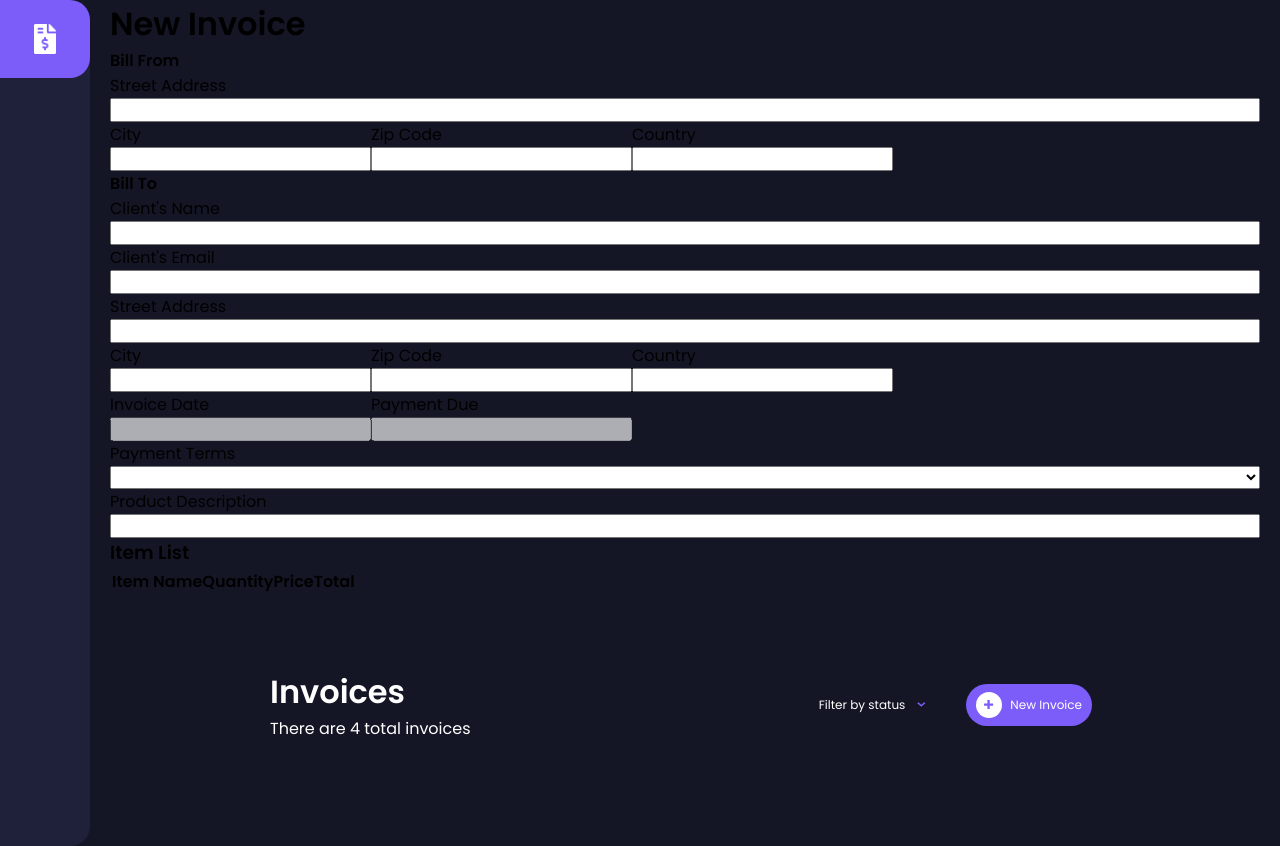
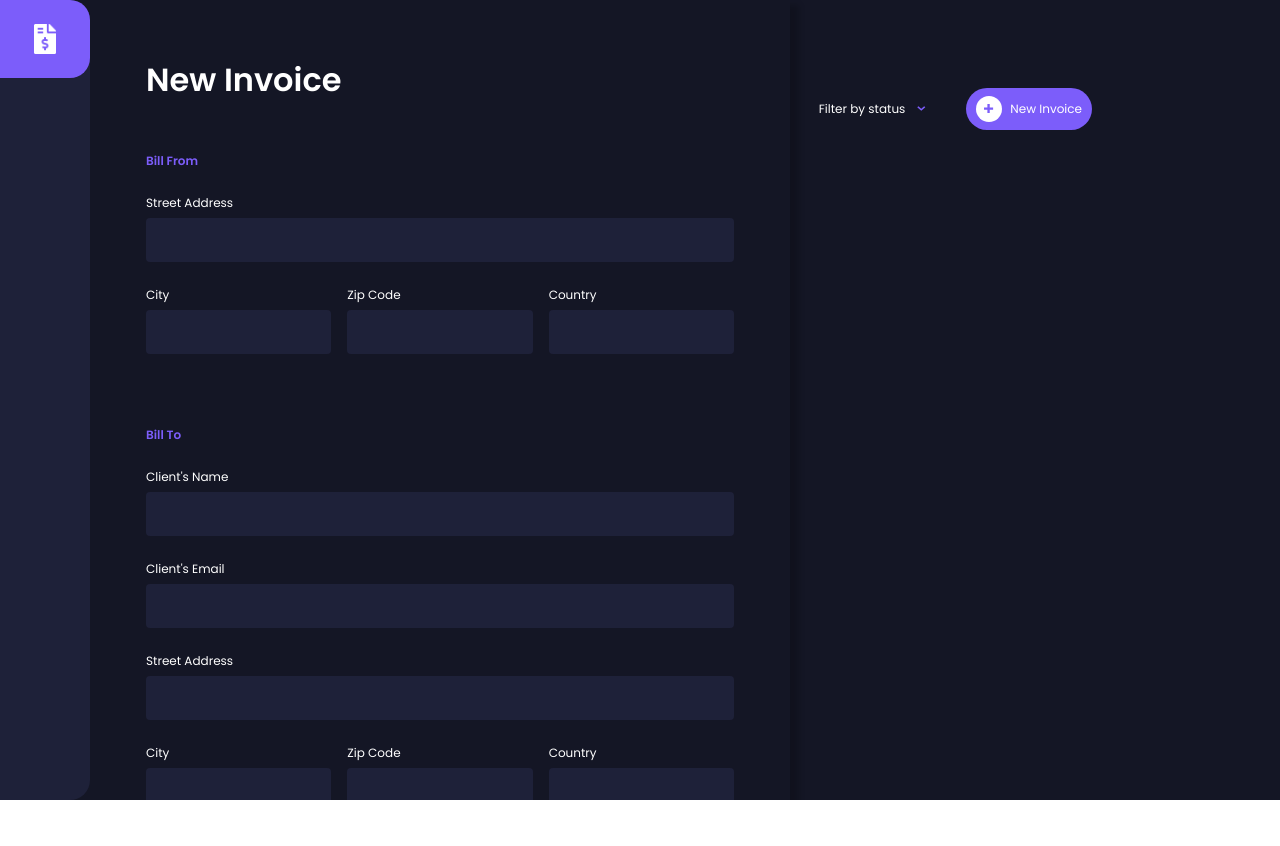
Before and after one commit to Hoon-Hub/Vue, a Vue app in the folder invoice-app/: page / in a window 1280 px wide. After the commit the page ends 800 px from the top, so only its background shows below. Built offline with nearby package versions, Linux system fonts and the light colour scheme.

Commit message:
styling end

```diff
--- a/invoice-app/src/components/InvoiceModal.vue
+++ b/invoice-app/src/components/InvoiceModal.vue
@@ -99,6 +99,21 @@
                       <img @click="deleteInvoiceItem(item.id)" src="@/assets/icon-delete.svg" alt="">
                   </tr>
               </table>
+              <div class="flex button">
+                <img @click="addNewInvoiceItem" src="@/assets/icon-plus.svg" alt="">
+                Add New Item
+              </div>
+          </div>
+
+          <!-- Save/Exit -->
+          <div class="save flex">
+            <div class="left">
+              <button @click="closeInvoice" class="red">Cancel</button>
+            </div>
+            <div class="right flex">
+              <button @click="saveDraft" class="dark-purple">Save Draft</button>
+              <button @click="publishInvoice" class="dark-purple">Create Invoice</button>
+            </div>
           </div>
       </form>
   </div>
@@ -134,6 +149,166 @@ export default {
 }
 </script>
 
-<style>
+<style lang="scss" scoped>
+.invoice-wrap {
+  position: fixed;
+  top: 0;
+  left: 0;
+  background-color: transparent;
+  width: 100%;
+  height: 100vh;
+  overflow: scroll;
+  @media(min-width: 900px) {
+    left: 90px;
+  }
+
+  .invoice-content {
+    position: relative;
+    padding: 56px;
+    max-width: 700px;
+    width: 100%;
+    background-color: #141625;
+    color: #fff;
+    box-shadow: 10px 4px 6px -1px rgba(0,0,0,0.2), 0 2px 4px -1px rgba(0,0,0,0.06);
+
+    h1 {
+      margin-bottom: 48px;
+      color: #fff;
+    }
+
+    h3 {
+      margin-bottom: 16px;
+      font-size: 18px;
+      color: #777f98;
+    }
+
+    h4 {
+      color: #7c5dfa;
+      font-size: 12px;
+      margin-bottom: 24px;
+    }
+
+    // Bill To / Bill From
+    .bill-to,
+    .bill-from {
+      margin-bottom: 48px;
+
+      .location-details {
+        gap: 16px;
+        div {
+          flex: 1;
+        }
+      }
+    }
+
+    // Invoice work
+    .invoice-work {
+      .payment {
+        gap: 24px;
+        div {
+          flex: 1;
+        }
+      }
+
+      .work-items {
+        .item-list {
+          width: 100%;
+
+          // Item Tabel style
+          .table-heading,
+          .table-items {
+            gap: 16px;
+            font-size: 12px;
+
+            .item-name {
+              flex-basis: 50%;
+            }
+
+            .qty {
+              flex-basis: 10%;
+            }
+
+            .price {
+              flex-basis: 20%;
+            }
+
+            .total {
+              flex-basis: 20%;
+              align-self: center;
+            }
+          }
+
+          .table-heading {
+            margin-bottom: 16px;
+
+            th {
+              text-align: left;
+            }
+          }
+
+
+          .table-items {
+            position: relative;
+            margin-bottom: 24px;
+
+            img {
+              position: absolute;
+              top: 15px;
+              right: 0;
+              width: 12px;
+              height: 16px;
+            }
+          }
+        }
+
+        .button {
+          color: #fff;
+          background-color: #252945;
+          align-items: center;
+          justify-content: center;
+          width: 100%;
+
+          img {
+            margin-right: 4px;
+          }
+        }
+      }
+    }
+
+    .save {
+        margin-top: 60px;
+
+        div {
+          flex: 1;
+        }
+
+        .right {
+          justify-content: flex-end;
+        }
+      }
+  }
+
+  .input {
+    margin-bottom: 24px;
+  }
+
+  label {
+    font-size: 12px;
+    margin-bottom: 6px;
+  }
+
+  input, select {
+    width: 100%;
+    background-color: #1e2139;
+    color: #fff;
+    border-radius: 4px;
+    padding: 12px 4px;
+    border: none;
+
+    &:focus {
+      outline: none;
+    }
+  }
+}
 
 </style>
```
